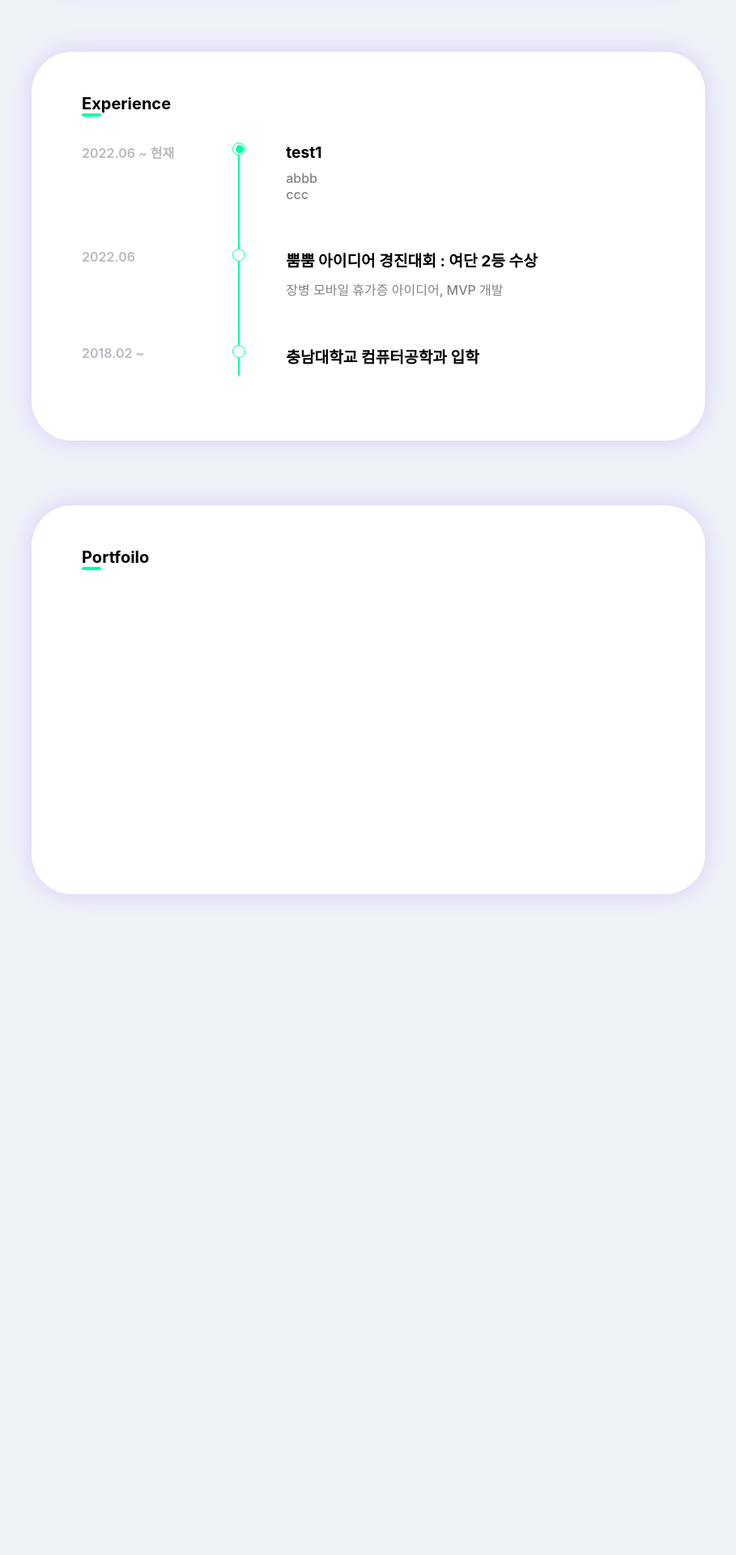
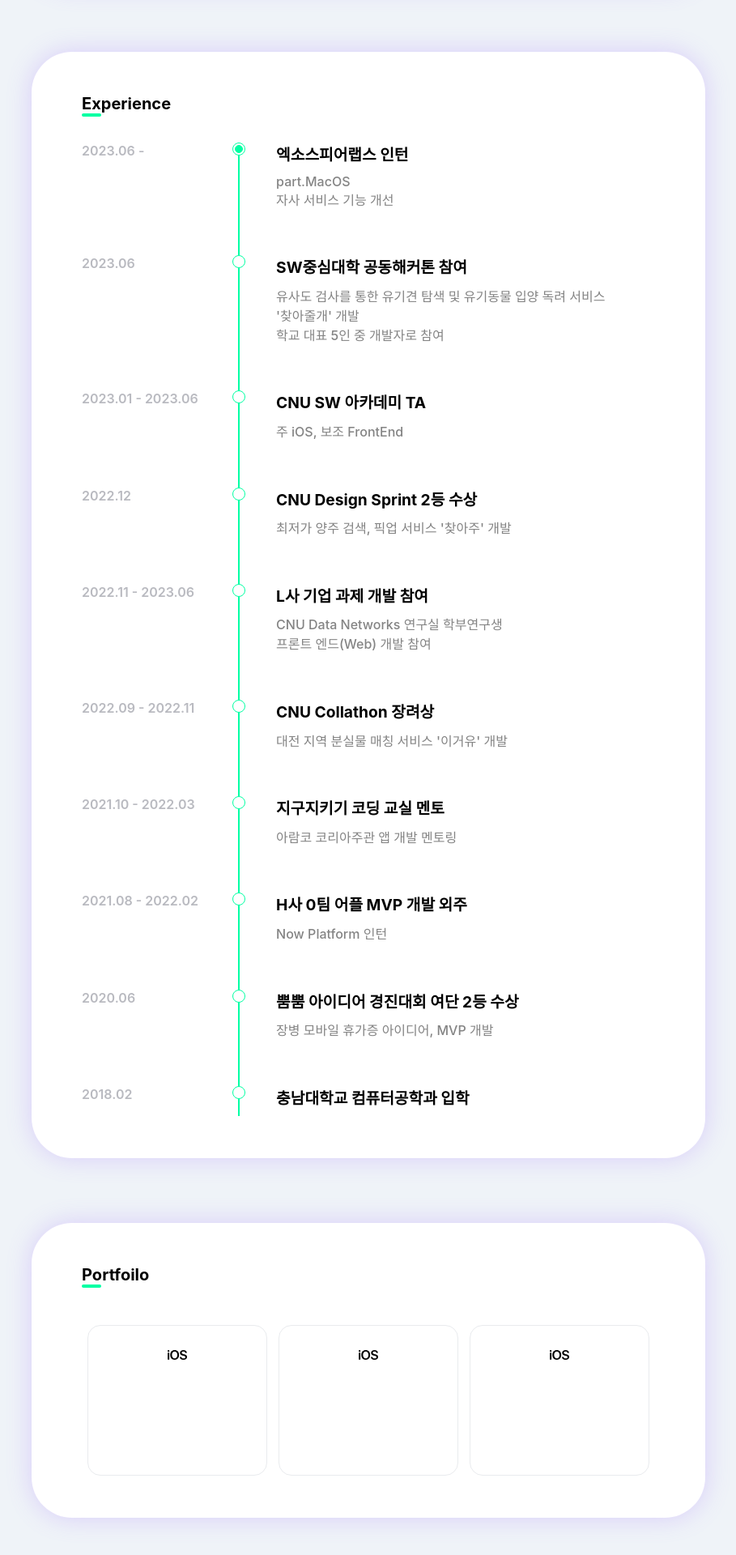
Before and after one commit to YimKeul/YimKeul.github.io, a React (Create React App) app: page / in a window 1280 px wide. Shown: the part 1316-3236 px from the top of the page at 81% size, without its empty margins (354-1263 px from the left). Before the commit the page ends 2500 px from the top, so only its background shows below. Built offline with nearby package versions, Linux system fonts and the light colour scheme.

Commit message:
feat : portfoilo layout & another part adapt media query about tablet & mobile

```diff
--- a/src/assets/ExperienceData.js
+++ b/src/assets/ExperienceData.js
@@ -1,19 +1,57 @@
 const data = [
   {
-    Date: "2022.06 ~ 현재",
-    Title: "test1",
-    Desc: `abbb
-    ccc`,
+    Date: "2023.06 - ",
+    Title: "엑소스피어랩스 인턴",
+    Desc: `part.MacOS
+    자사 서비스 기능 개선`,
+  },
+  {
+    Date: "2023.06",
+    Title: "SW중심대학 공동해커톤 참여",
+    Desc: `유사도 검사를 통한 유기견 탐색 및 유기동물 입양 독려 서비스
+    '찾아줄개' 개발
+    학교 대표 5인 중 개발자로 참여`,
+  },
+  {
+    Date: "2023.01 - 2023.06",
+    Title: "CNU SW 아카데미 TA",
+    Desc: `주 iOS, 보조 FrontEnd`,
+  },
+  {
+    Date: "2022.12",
+    Title: "CNU Design Sprint 2등 수상",
+    Desc: `최저가 양주 검색, 픽업 서비스 '찾아주' 개발`,
+  },
+  {
+    Date: "2022.11 - 2023.06",
+    Title: "L사 기업 과제 개발 참여",
+    Desc: `CNU Data Networks 연구실 학부연구생
+    프론트 엔드(Web) 개발 참여`,
+  },
+  {
+    Date: "2022.09 - 2022.11",
+    Title: "CNU Collathon 장려상",
+    Desc: `대전 지역 분실물 매칭 서비스 '이거유' 개발`,
+  },
+  {
+    Date: "2021.10 - 2022.03",
+    Title: "지구지키기 코딩 교실 멘토",
+    Desc: `아람코 코리아주관 앱 개발 멘토링`,
+  },
+  {
+    Date: "2021.08 - 2022.02",
+    Title: "H사 0팀 어플 MVP 개발 외주",
+    Desc: `Now Platform 인턴`,
   },
 
   {
-    Date: "2022.06",
-    Title: "뿜뿜 아이디어 경진대회 : 여단 2등 수상",
+    Date: "2020.06",
+    Title: "뿜뿜 아이디어 경진대회 여단 2등 수상",
     Desc: `장병 모바일 휴가증 아이디어, MVP 개발`,
   },
 
   {
-    Date: "2018.02 ~ ",
+    Date: "2018.02",
     Title: "충남대학교 컴퓨터공학과 입학",
     Desc: ``,
   },
--- /dev/null
+++ b/src/components/PfBox.jsx
@@ -0,0 +1,58 @@
+import React from "react";
+import styled from "styled-components";
+import { SiIos } from "react-icons/si";
+import { gray, SkillBox } from "./";
+
+const PfBox = () => {
+  return (
+    <S.container>
+      <SiIos size={"1.5rem"} />
+    </S.container>
+  );
+};
+
+const S = {
+  container: styled.div`
+    width: 220px;
+    height: 160px;
+    padding-top: 1.5rem;
+    border: 1px solid #e9ebee;
+    border-radius: 1rem;
+    text-align: center;
+    @media screen and (min-width: 768px) and (max-width: 1023px) {
+      /* width: 10rem; */
+    }
+    @media screen and (max-width: 767px) {
+    }
+  `,
+  title: styled.div`
+    color: #000;
+    font-size: 1.25rem;
+    font-family: Inter;
+    font-style: normal;
+    font-weight: 700;
+    line-height: normal;
+  `,
+  row: styled.div`
+    display: flex;
+    flex: 1;
+  `,
+  row2: styled.div`
+    display: flex;
+    flex: 1;
+    @media screen and (max-width: 767px) {
+      flex-direction: column;
+    }
+  `,
+  cerBox: styled.div`
+    color: #000;
+    font-size: 0.9375rem;
+    font-family: Inter;
+    font-style: normal;
+    font-weight: 600;
+    line-height: 1.8rem;
+    white-space: pre-line;
+  `,
+};
+
+export default PfBox;
--- a/src/components/index.js
+++ b/src/components/index.js
@@ -1,5 +1,16 @@
 import Navigator from "./Navigator";
 import SkillBox from "./SkillBox";
 import SkillSet from "./SkillSet";
+import PfBox from "./PfBox";
 import { main, point, glass, purple, gray } from "./Colors";
-export { Navigator, main, point, glass, purple, SkillBox, gray, SkillSet };
+export {
+  Navigator,
+  main,
+  point,
+  glass,
+  purple,
+  SkillBox,
+  gray,
+  SkillSet,
+  PfBox,
+};
--- a/src/pages/About.jsx
+++ b/src/pages/About.jsx
@@ -166,13 +166,6 @@ const S = {
       flex-direction: column;
     }
   `,
-  row2: styled.div`
-    display: flex;
-    flex: 1;
-    @media screen and (max-width: 1023px) {
-      width: 100%;
-    }
-  `,
   imgBox: styled.div`
     margin-top: 2.87rem;
     margin-right: 2.87rem;
--- a/src/pages/Experience.jsx
+++ b/src/pages/Experience.jsx
@@ -1,12 +1,9 @@
-import React, { useEffect } from "react";
+import React from "react";
 import styled from "styled-components";
 import { point, main, purple, gray } from "../components";
-import { useMediaQuery } from "react-responsive";
 import data from "../assets/ExperienceData";
 
 const Experience = () => {
-  // const isDesktop = useMediaQuery({ minWidth: 1024 });
-
   return (
     <S.container>
       <S.inner>
@@ -66,6 +63,7 @@ const S = {
     float: right;
     @media screen and (min-width: 768px) and (max-width: 1023px) {
       width: 100%;
+      height: auto;
       float: none;
     }
     @media screen and (max-width: 767px) {
@@ -104,6 +102,9 @@ const S = {
     top: 0;
     bottom: 0;
     left: 12rem;
+    @media screen and (max-width: 767px) {
+      left: 8.5rem;
+    }
   `,
   tlBarEmptyCircle: styled.span`
     width: 14px;
@@ -112,10 +113,12 @@ const S = {
     border: 1px solid ${() => point};
     border-radius: 50%;
     position: absolute;
-    /* top: 1rem; */
     left: 11.65rem;
     right: 0;
     z-index: 1;
+    @media screen and (max-width: 767px) {
+      left: 8.15rem;
+    }
   `,
 
   tlBarFillCircle: styled.span`
@@ -126,8 +129,11 @@ const S = {
     border-radius: 50%;
     position: absolute;
     top: 0.2rem;
-    left: 11.85rem;
+    left: 11.8rem;
     z-index: 2;
+    @media screen and (max-width: 767px) {
+      left: 8.355rem;
+    }
   `,
 
   tlBox: styled.div`
@@ -138,11 +144,14 @@ const S = {
     display: flex;
     margin-bottom: 3rem;
     position: relative;
-    /* background-color: pink; */
   `,
   tlDateBox: styled.div`
-    width: 7.88rem;
-    margin-right: 7.88rem;
+    width: 9rem;
+    margin-right: 6rem;
+    @media screen and (max-width: 767px) {
+      min-width: 7.88rem;
+      margin-right: 2rem;
+    }
   `,
   tlDate: styled.span`
     color: ${() => gray};
--- a/src/pages/Portfoilo.jsx
+++ b/src/pages/Portfoilo.jsx
@@ -1,6 +1,8 @@
 import React from "react";
 import styled from "styled-components";
-import { point, main, purple } from "../components";
+import { MdSmartphone, MdOutlineWebAsset } from "react-icons/md";
+import { SiIos } from "react-icons/si";
+import { point, main, purple, PfBox } from "../components";
 
 const Portfoilo = () => {
   return (
@@ -10,6 +12,14 @@ const Portfoilo = () => {
           Portfoilo
           <S.bar />
         </S.section>
+        {/*  */}
+        <S.content>
+          <S.row>
+            <PfBox />
+            <PfBox />
+            <PfBox />
+          </S.row>
+        </S.content>
       </S.inner>
     </S.container>
   );
@@ -18,7 +28,7 @@ const Portfoilo = () => {
 const S = {
   container: styled.div`
     width: 52rem;
-    min-height: 30rem;
+    /* min-height: 30rem; */
     border-radius: 3.125rem;
     background: #fff;
     box-shadow: 0px 0px 30px 0px rgba(161, 117, 255, 0.3);
@@ -26,6 +36,7 @@ const S = {
     float: right;
     @media screen and (min-width: 768px) and (max-width: 1023px) {
       width: 100%;
+      height: auto;
       float: none;
     }
     @media screen and (max-width: 767px) {
@@ -57,6 +68,21 @@ const S = {
     background-color: ${() => point};
     border-radius: 1.25rem;
   `,
+  content: styled.div`
+    margin-top: 2.87rem;
+    @media screen and (max-width: 1023px) {
+      width: 100%;
+    }
+  `,
+  row: styled.div`
+    display: flex;
+    flex: 1;
+    justify-content: space-around;
+    align-items: center;
+    @media screen and (max-width: 1023px) {
+      flex-direction: column;
+    }
+  `,
 };
 
 export default Portfoilo;
```
